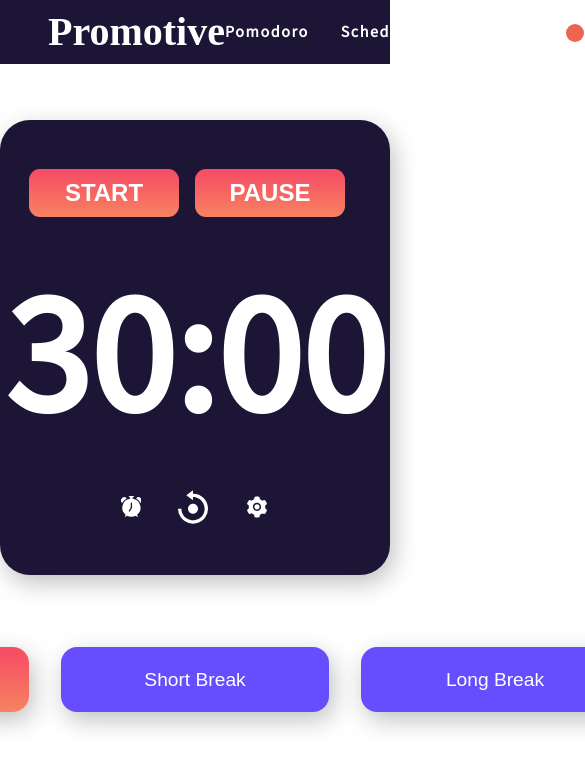
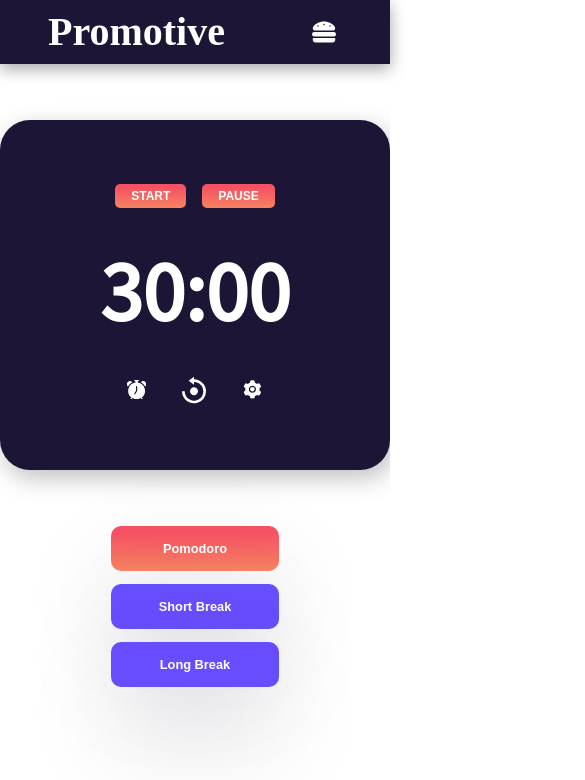
Before and after one commit to devfrankkim/Promotive, a React (Create React App) app: page /pomodoro in a window 390 px wide. Shown: the top 780 px of the page, 585 px wide, since content can reach past the window. Built offline with nearby package versions, Linux system fonts and the light colour scheme; no server answers.

Commit message:
style + feat(Navbar): adding media queries + Navbar

```diff
--- a/src/App.tsx
+++ b/src/App.tsx
@@ -37,6 +37,7 @@ function App() {
         <Route path="pomodoro" element={<Pomodoro />} />
         <Route path="scheduler" element={<DND />} />
         <Route path="forecast" element={<WeatherForeCast />} />
+        <Route path="about" element={<WeatherForeCast />} />
         <Route path="weather" element={<Weather />} />
         <Route path="toDo" element={<ToDoList />} />
         <Route path="*" element={<ErrorPage />} />
--- a/src/components/Pomodoro/index.tsx
+++ b/src/components/Pomodoro/index.tsx
@@ -16,7 +16,7 @@ import {
   TIMEKEY,
   TIMESTATE,
 } from "utils/helpers";
-import { TABLET } from "utils/responsiveness";
+import { LAPTOP, TABLET } from "utils/responsiveness";
 import {
   BEGIN,
   LONG,
@@ -26,7 +26,7 @@ import {
   SHORT,
   SHORT_BREAK_STATE,
 } from "utils/constants/pomodoro";
-import { FlexCenter, palette, palettePomodoro } from "styles/styles";
+import { boxShadow, FlexCenter, palette, palettePomodoro } from "styles/styles";
 import { darkLightMode } from "recoil/DnDToDoAtom";
 import { TDarkMode } from "types";
 
@@ -420,36 +420,50 @@ const SettingIcons = styled.div<TDarkMode>`
   // ${FlexCenter};
   // gap: 1.5rem;
 
+  cursor: pointer;
+
   display: grid;
   grid-auto-flow: column;
   justify-content: center;
   align-items: center;
   grid-gap: 2rem;
 
-  font-size: 1.3rem;
-  cursor: pointer;
+  font-size: 1.2rem;
 
   .reset-button {
-    font-size: 2.5rem;
+    font-size: 2rem;
   }
+
   .setting-button {
-    font-size: 1.5rem;
+    font-size: 1.3rem;
   }
 
   .icon-button {
     :hover {
       color: ${(props) =>
-        props.darkMode ? `${palette.darkPurple};` : `${palette.orange}`};
+        props.darkMode ? `${palette.darkPurple};` : "#f55064"};
       transition: ease-in-out 0.2s;
       opacity: 0.8;
       transform: scale(1.5);
+    }
+  }
+
+  @media ${TABLET} {
+    font-size: 1.3rem;
+
+    .reset-button {
+      font-size: 3rem;
+    }
+
+    .setting-button {
+      font-size: 1.5rem;
     }
   }
 `;
 const FramerWrapper = styled.div`
   position: relative;
   width: 100%;
-  height: 100vh;
+  height: 100%;
 
   .whiteTextColor {
     color: ${palettePomodoro.textColor};
@@ -466,33 +480,35 @@ const WrapperBox = styled.div`
   top: 120px;
 `;
 
+const BoxTop = styled.div`
+  ${FlexCenter}
+
+  display: grid;
+  justify-content: center;
+  align-items: center;
+  grid-auto-flow: column;
+  grid-gap: 1rem;
+`;
+
 const TopButton = styled.button<TDarkMode>`
   background: ${(props) =>
     props.darkMode ? `${palette.darkPurple}` : `${palette.orangeGradient}`};
 
-  border-radius: 11px;
+  border-radius: 5px;
   border: none;
 
   cursor: pointer;
   color: ${palettePomodoro.textColor};
 
-  width: 150px;
-  height: 48px;
+  /* width: 80px; */
+
   left: 653.5px;
   top: 268px;
-
-  font-size: 1.5rem;
+  font-size: 0.75rem;
   font-weight: bold;
-  line-height: 48px;
   text-align: center;
 
-  margin-right: 1rem;
-  display: -webkit-box; /* OLD - iOS 6-, Safari 3.1-6, BB7 */
-  display: -ms-flexbox; /* TWEENER - IE 10 */
-  display: -webkit-flex; /* NEW - Safari 6.1+. iOS 7.1+, BB10 */
-  display: flex; /* NEW, Spec - Firefox, Chrome, Opera */
-  align-items: center;
-  justify-content: center;
+  padding: 0.3rem 1rem;
 
   transition: ease-in-out 0.2s;
 
@@ -500,35 +516,58 @@ const TopButton = styled.button<TDarkMode>`
     opacity: 0.8;
     transform: scale(1.05);
   }
+
+  @media ${TABLET} {
+    font-size: 1.2rem;
+    width: 150px;
+    height: 48px;
+    left: 653.5px;
+    top: 268px;
+    border-radius: 7px;
+  }
+
+  @media ${TABLET} {
+    font-size: 1.4rem;
+    border-radius: 11px;
+  }
 `;
 
 const TimeText = styled.h2`
-  height: 206px;
   left: 469px;
   top: 384px;
+
+  font-size: 85px;
   font-weight: 600;
-  font-size: 170px;
-  line-height: 206px;
 
   text-align: center;
   margin: 2rem 0;
-`;
 
-const BoxTop = styled.div`
-  ${FlexCenter}
+  @media ${TABLET} {
+    font-size: 170px;
+    line-height: 206px;
+  }
 `;
 
 const FirstBox = styled.div<TDarkMode>`
   ${FlexCenter};
   flex-direction: column;
-
   position: relative;
-  width: 952px;
-  height: 455px;
 
   background: ${(props) => props.theme.backgroudPomodoro};
   box-shadow: 4px 8px 25px rgba(0, 0, 0, 0.25);
   border-radius: 30px;
+
+  width: 400px;
+  height: 350px;
+
+  @media ${TABLET} {
+    width: 652px;
+    height: 455px;
+  }
+
+  @media ${LAPTOP} {
+    width: 952px;
+  }
 `;
 
 const FramePomodoro = styled.div`
@@ -542,58 +581,107 @@ const FramePomodoro = styled.div`
   border-radius: 16px;
 
   position: relative;
-  bottom: -9rem;
+  bottom: -8rem;
 
   display: grid;
-  grid-auto-flow: column;
+  grid-gap: 0.8rem;
+
   justify-content: center;
   align-items: center;
-  grid-gap: 2rem;
+
+  @media ${TABLET} {
+    grid-auto-flow: column;
+    bottom: -7rem;
+  }
+
+  @media ${LAPTOP} {
+    grid-gap: 2rem;
+    bottom: -9rem;
+  }
 `;
 
 const ButtonOffPomodoro = styled.button<{ active: Boolean }>`
+  ${boxShadow.type13};
+
   background: ${(props) =>
     props.active ? `${palette.orangeGradient}` : `${palette.lightPurple}`};
-  box-shadow: 4px 8px 25px rgba(0, 0, 0, 0.25);
+
   border: none;
-  border-radius: 16px;
+  border-radius: 10px;
   cursor: pointer;
 
   color: ${palettePomodoro.textColor};
 
-  width: 268px;
-  height: 65px;
+  width: 168px;
+  height: 45px;
   left: 876px;
   top: 818px;
-  font-size: 1.2rem;
+  font-size: 0.8rem;
+  font-weight: bold;
 
   :hover {
     opacity: 0.8;
     transform: scale(1.05);
   }
+
+  @media ${TABLET} {
+    width: 198px;
+    height: 45px;
+    left: 876px;
+    top: 818px;
+    font-size: 1rem;
+    border-radius: 13px;
+  }
+
+  @media ${LAPTOP} {
+    width: 268px;
+    height: 65px;
+    left: 876px;
+    top: 818px;
+    font-size: 1.2rem;
+    border-radius: 16px;
+  }
 `;
 
 const ModalWrapper = styled.div`
+  ${boxShadow.type13};
+
   color: ${palette.darkPurple};
   border-radius: 8px;
   background-color: white;
-  /* position: relative; */
-  max-width: 400px;
-  width: 95%;
-  height: 525px;
+
+  width: 300px;
+  height: 400px;
+
   z-index: 9999999;
   border-top: 1px solid rgb(239, 239, 239);
   border-bottom: 1px solid rgb(239, 239, 239);
+
   margin: auto;
+
   transition: all 0.2s ease-in 0s;
   transform: translateY(20px);
-  box-shadow: rgb(0 0 0 / 15%) 0px 10px 20px, rgb(0 0 0 / 10%) 0px 3px 6px;
+
   position: absolute;
-  top: 5rem;
-  padding: 3rem;
+  top: 1.2rem;
+  padding: 1.5rem;
+
+  right: 0.2rem;
+
+  @media ${TABLET} {
+    max-width: 400px;
+    width: 95%;
+    height: 525px;
+    padding: 3rem;
+    right: 0.5rem;
+  }
 
   .top {
-    padding: 1rem 0;
+    padding: 0.4rem 0;
+
+    @media ${TABLET} {
+      padding: 1rem 0;
+    }
   }
 
   .closeButton {
@@ -601,28 +689,51 @@ const ModalWrapper = styled.div`
     background: none;
     border: none;
     cursor: pointer;
-    font-size: 1.5rem;
-    top: 2rem;
-    right: 1.5rem;
+    font-size: 1.2rem;
+    top: 1.5rem;
+    right: 1rem;
     color: ${palette.orange};
+
+    :hover {
+      transition: ease-in-out 0.2s;
+      transform: scale(1.3);
+    }
+
+    @media ${TABLET} {
+      font-size: 1.5rem;
+      top: 2rem;
+      right: 1.5rem;
+    }
   }
 
   hr {
-    border: 2px solid;
+    border: 1px solid;
+
+    @media ${TABLET} {
+      border: 2px solid;
+    }
   }
 
   h2 {
+    font-size: 17px;
     font-weight: 700;
-    font-size: 24px;
     line-height: 29px;
     text-align: left;
+
+    @media ${TABLET} {
+      font-size: 20px;
+    }
   }
 
   h3 {
     text-align: left;
     width: 100%;
-    margin-bottom: 0.4rem;
+    margin-bottom: 0.3rem;
     font-weight: bold;
+
+    @media ${TABLET} {
+      margin-bottom: 0.4rem;
+    }
   }
 
   .save-button {
@@ -631,14 +742,28 @@ const ModalWrapper = styled.div`
   }
 
   button {
-    width: 112px;
-    height: 40px;
+    width: 80px;
+    height: 30px;
 
+    font-size: 0.8rem;
     cursor: pointer;
     background: ${palette.orange};
-    border-radius: 10px;
+    border-radius: 5px;
     border: none;
     color: #fff;
+
+    @media ${TABLET} {
+      font-size: 1rem;
+      width: 112px;
+      height: 40px;
+      border-radius: 10px;
+    }
+
+    :hover {
+      background: ${palette.orangeGradient};
+      transition: ease-in-out 0.2s;
+      transform: scale(1.05);
+    }
   }
 `;
 
@@ -666,7 +791,15 @@ const WrapperInputTimer = styled.div`
   align-items: center;
   flex-direction: column;
   width: 100%;
-  margin-bottom: 2rem;
+
+  margin-bottom: 1rem;
+
+  font-size: 0.9rem;
+
+  @media ${TABLET} {
+    margin-bottom: 2rem;
+    font-size: 1rem;
+  }
 
   button {
     background: none;
@@ -676,6 +809,9 @@ const WrapperInputTimer = styled.div`
     :hover {
       transition: all 0.1s ease-in 0s;
     }
+
+    @media ${TABLET} {
+    }
   }
 `;
 
@@ -683,12 +819,14 @@ const InputTimer = styled.input`
   border-radius: 4px;
   background: #e5e3ec;
   box-shadow: inset 1px 2px 4px rgba(0, 0, 0, 0.25);
-  font-size: 16px;
+  font-size: 13px;
   padding: 10px;
   box-shadow: none;
   border: none;
   color: rgb(85, 85, 85);
   width: 100%;
-  box-sizing: border-box;
-  /* outline: none; */
+
+  @media ${TABLET} {
+    font-size: 16px;
+  }
 `;
--- a/src/layouts/Header/index.tsx
+++ b/src/layouts/Header/index.tsx
@@ -1,20 +1,47 @@
+import { useState } from "react";
+import { Link } from "react-router-dom";
+
+import { FaHamburger } from "react-icons/fa";
+
+import styled from "styled-components";
+
+import { boxShadow, FlexCenter, palette } from "styles/styles";
+
+import { useRecoilValue } from "recoil";
+import { darkLightMode } from "recoil/DnDToDoAtom";
+
 import DarkMode from "components/DarkMode";
 
-import { Link } from "react-router-dom";
-import { useRecoilValue } from "recoil";
-import { darkLightMode } from "recoil/DnDToDoAtom";
-import styled from "styled-components";
-import { FlexCenter, palette } from "styles/styles";
 import { TDarkMode } from "types";
+import { TABLET } from "utils/responsiveness";
+import useCloseOutside from "hooks/useCloseOutside";
 
 const Header = () => {
   const isDarkMode = useRecoilValue(darkLightMode);
 
+  const [isOpen, setIsOpen] = useState(false);
+
+  const domNode = useCloseOutside(() => {
+    setIsOpen(false);
+  });
+
   return (
-    <Wrapper darkMode={isDarkMode}>
+    <Wrapper
+      darkMode={isDarkMode}
+      ref={domNode}
+      onKeyDown={(e) => {
+        if (e.key === "Escape") setIsOpen(false);
+      }}
+    >
       <Link to="/" className="logo">
         Promotive
       </Link>
+      <BurgerButton
+        darkMode={isDarkMode}
+        onClick={() => setIsOpen((prev) => !prev)}
+      >
+        <FaHamburger />
+      </BurgerButton>
       <NavContainer darkMode={isDarkMode}>
         <Link to="/pomodoro" className="nav">
           Pomodoro
@@ -25,8 +52,28 @@ const Header = () => {
         <Link to="/forecast" className="nav">
           Forecast
         </Link>
+        <Link to="/about" className="nav">
+          about
+        </Link>
         <DarkMode />
       </NavContainer>
+      {isOpen && (
+        <HeaderModal darkMode={isDarkMode}>
+          <DarkMode />
+          <Link to="/pomodoro" className="nav">
+            Pomodoro
+          </Link>
+          <Link to="/scheduler" className="nav">
+            Scheduler
+          </Link>
+          <Link to="/forecast" className="nav">
+            Forecast
+          </Link>
+          <Link to="/about" className="nav">
+            about
+          </Link>
+        </HeaderModal>
+      )}
     </Wrapper>
   );
 };
@@ -36,8 +83,9 @@ export default Header;
 const Wrapper = styled.div<TDarkMode>`
   background: ${palette.darkPurple};
   color: ${palette.white};
-  padding: 0 3rem;
+  padding: 0.5rem 3rem;
   font-weight: bold;
+  ${boxShadow.type3};
 
   .logo {
     font-family: "Pacifico", cursive;
@@ -64,6 +112,9 @@ const NavContainer = styled.div<TDarkMode>`
   // align-items: center;
   // gap: 2rem;
 
+  display: none;
+
+  @media ${TABLET} {
     display: grid;
     grid-auto-flow: column;
     justify-content: center;
@@ -79,4 +130,60 @@ const NavContainer = styled.div<TDarkMode>`
           props.darkMode ? `${palette.lightPurple}` : `${palette.orange}`};
       }
     }
+  }
 `;
+
+const HeaderModal = styled.div<TDarkMode>`
+  display: flex;
+  justify-content: space-evenly;
+  align-items: center;
+  flex-direction: column;
+  ${boxShadow.type13};
+
+  /* border: 1px solid white; */
+
+  background: ${(props) =>
+    props.darkMode ? `${palette.white}` : `${palette.darkPurple}`};
+
+  color: ${(props) =>
+    props.darkMode ? `${palette.darkPurple}` : `${palette.white}`};
+
+  position: absolute;
+  right: 0;
+  top: 4rem;
+  width: 200px;
+  height: 300px;
+
+  .nav {
+    :hover {
+      color: ${(props) =>
+        props.darkMode ? `${palette.lightPurple}` : `${palette.orange}`};
+      opacity: 0.9;
+    }
+  }
+
+  @media ${TABLET} {
+    display: none;
+  }
+`;
+
+const BurgerButton = styled.button<TDarkMode>`
+  ${FlexCenter};
+
+  cursor: pointer;
+  background: none;
+  border: none;
+  color: white;
+  font-size: 1.5rem;
+  outline: none;
+
+  :hover {
+    color: ${(props) =>
+      props.darkMode ? `${palette.lightPurple}` : `${palette.orange}`};
+    opacity: 0.9;
+  }
+
+  @media ${TABLET} {
+    display: none;
+  }
+`;
--- a/src/pages/WeatherForeCast/index.tsx
+++ b/src/pages/WeatherForeCast/index.tsx
@@ -49,11 +49,11 @@ const WeatherForeCast = () => {
       <WeatherSearch onSearchChange={searchCity} />
 
       {/* ==== Current Weather ==== */}
-      {Object.keys(currentWeatherData).length > 0 && (
+      {Object.keys(currentWeatherData)?.length > 0 && (
         <WeatherCard weatherInfo={currentWeatherData} />
       )}
       {/* ==== Forecast ==== */}
-      {Object.keys(forecastData).length !== 0 && (
+      {Object.keys(forecastData)?.length !== 0 && (
         <ForeCast data={forecastData} />
       )}
     </>
--- a/src/styles/styles.ts
+++ b/src/styles/styles.ts
@@ -1,4 +1,4 @@
-import { css } from "styled-components";
+import styled, { css } from "styled-components";
 
 export const palette = {
   vividRed: "#F44336",
@@ -79,3 +79,7 @@ export const Skeleton = css`
   ${FlexCenter};
   ${boxShadow.type3};
 `;
+
+export const WrapperApp = styled.div`
+  max-width: 450px;
+`;
--- a/src/styles/theme.ts
+++ b/src/styles/theme.ts
@@ -1,4 +1,5 @@
 import { DefaultTheme } from "styled-components";
+import { palette } from "./styles";
 
 export const lightTheme: DefaultTheme = {
   textColor: "black",
@@ -14,7 +15,7 @@ export const lightTheme: DefaultTheme = {
 
 export const darkTheme: DefaultTheme = {
   textColor: "black",
-  bgColor: "black",
+  bgColor: `${palette.darkPurple}`,
   accentColor: "rgba(0, 255, 255, 0.7)",
   boardColor: "#1C1535",
   cardColor: "#5D5677",
```
Also changed, not shown: src/components/DarkMode/index.tsx (+7 -3 lines), src/pages/About/index.tsx (added, +7 -0 lines). Lines whose indentation alone changed are shown as unchanged.
